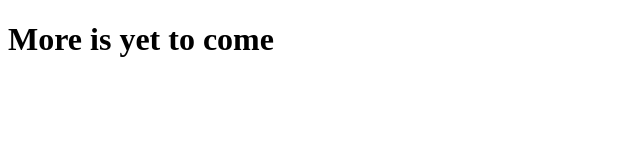
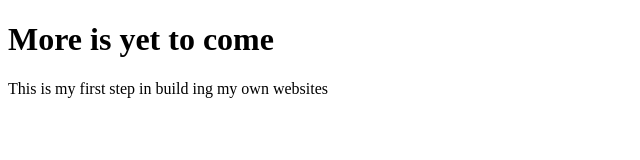
Before and after one commit to Simon-Red/Simon-Red.github.io, a plain HTML site: page index.html in a window 1280 px wide. Shown: the whole page, without its empty margins (0-640 px from the left). Drawn offline with Linux system fonts and the light colour scheme.

Commit message:
This is an update

```diff
--- a/index.html
+++ b/index.html
@@ -6,5 +6,6 @@
     </head>
     <body>
       <h1> More is yet to come </h1>
+      <p> This is my first step in build ing my own websites </p>
     </body>
   </html>
```
